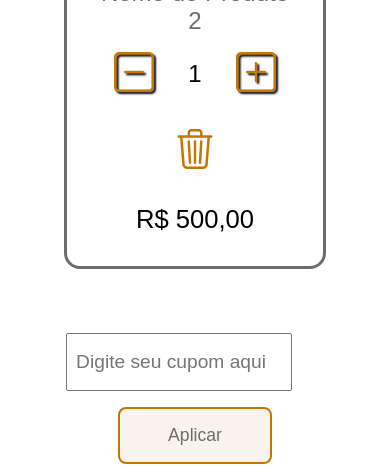
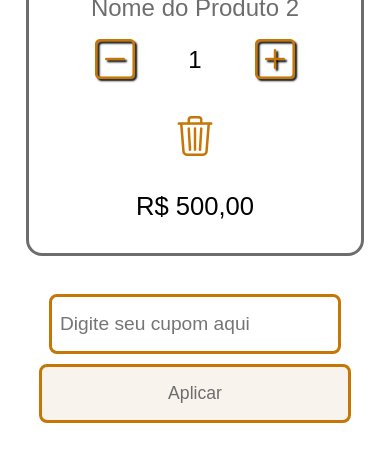
Before and after one commit to santosilva-anapaula/Atividade_01_italents, a plain HTML site: page carrinho.html in a window 390 px wide. Shown: the part 1035-1502 px from the top of the page. Drawn offline with nearby package versions, Linux system fonts and the light colour scheme; a web font is replaced by a local one.

Commit message:
Ajustes responsividade

```diff
--- a/css/carrinho.css
+++ b/css/carrinho.css
@@ -90,26 +90,33 @@
     display: flex;
     flex-wrap: wrap;
     justify-content: center;
-    align-items: baseline;
-    padding: 1rem 3rem;
+    align-items: center;
+    padding: 2px;
+    margin: auto;
+    width: 50%;
 }
 
 .cupom-input{
-    width: 70%;
-    margin-right: 2rem;
-    margin-bottom: 1rem;
+    margin: 10px 10px;
+    margin-right: 10px;
     padding: 1rem 0.5rem;
     font-size: 1.2rem;
     color: var(--color-grey);
+    border: solid var(--color-company) 0.2rem;
+    border-radius: 0.5rem;
+    flex-grow: 3;
 }
 
 .cupom-botao{
-    padding: 1rem 3rem;
+    min-width: max-content;
+    padding: 1rem;
+    text-align: center;
     font-size: 1.1rem;
     color: var(--color-grey);
     background-color: var(--background-clean);
-    border: solid 0.15rem var(--color-company);
+    border: solid 0.2rem var(--color-company);
     border-radius: 0.5rem;
+    flex-grow: 1;
 }
 
 #cupons-aplicados{
@@ -137,6 +144,7 @@
 .container-total, .container-delivery{
     display: flex;
     justify-content: flex-end;
+    width: 90%;
 }
 
 .total-texto{
@@ -145,8 +153,35 @@
 }
 
 .carrinho-pagamento{
-    width: 80%;
+    width: 30%;
     margin: auto;
     padding: 1rem 0;
     font-size: 1.3rem;
 }
+
+@media screen and (max-width: 768px){
+    .cupom{
+        width: 80%;
+    }
+    .carrinho-pagamento{
+        width: 50%
+    }
+}
+
+@media screen and (max-width: 480px){
+    .carrinho{
+        margin: 1rem;
+    }
+    .carrinho-container-produto{
+        margin: 10px;
+    }
+
+    .carrinho-pagamento{
+        width: 80%;
+    }
+
+    .container-total, .container-delivery{
+        display: flex;
+        flex-direction: column;
+    }
+}
--- a/css/login.css
+++ b/css/login.css
@@ -55,3 +55,9 @@
     background-color: var(--color-company-light);
     padding: 2rem 2rem;
 }
+
+@media screen and (max-width: 500px){
+    .login-botao{
+        width: 70%;
+    }
+}
--- a/css/style-padrao.css
+++ b/css/style-padrao.css
@@ -63,7 +63,7 @@ body{
     padding: 0.5rem;
     margin-left: 0.5rem;
     background: rgba(255, 255, 255, 0.921);
-    width:4.8rem;
+    width:7rem;
     border-radius: 0.8rem 0 0 0.8rem;
     border: none;
 }
```
Also changed, not shown: css/index.css (renamed from css/home.css, +9 -0 lines), index.html (+1 -1 lines).
